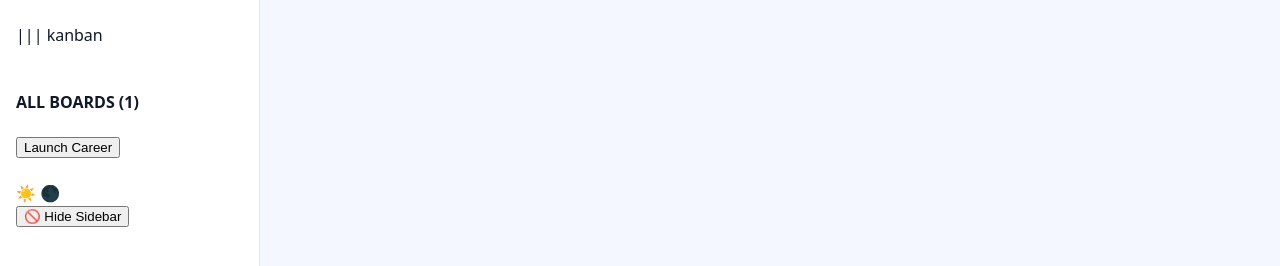
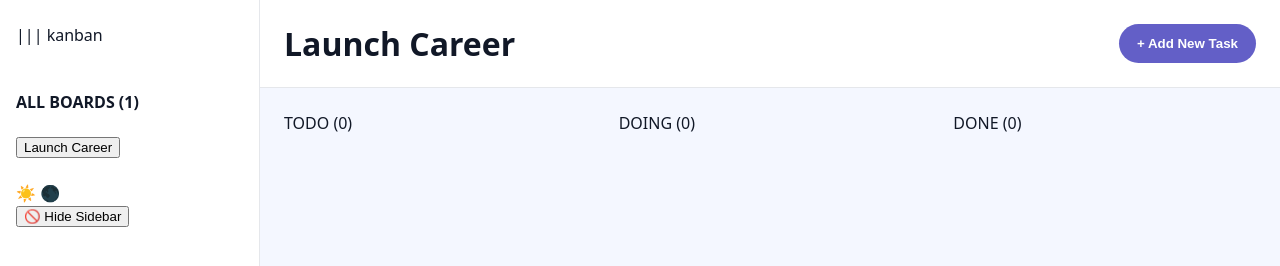
Before and after one commit to JydieCPT/JAYDAN25099_PTO2505_GroupA_Jay-Dee-Daniels_JSL05, a plain HTML site: page index.html in a window 1280 px wide. Shown: the top 266 px of the page. Drawn offline with Linux system fonts and the light colour scheme.

Commit message:
Add main task board layout with three status columns.

```diff
--- a/index.html
+++ b/index.html
@@ -39,3 +39,39 @@
 <button class="show-sidebar" id="showSidebarBtn" hidden>
   ☰ Show Sidebar
 </button>
+
+  <main class="main">
+  <header class="header">
+    <h1 id="boardTitle">Launch Career</h1>
+    <button class="btn primary" id="addTaskBtn">+ Add New Task</button>
+  </header>
+
+  <section class="columns">
+    <div class="column" data-status="todo">
+      <header class="column-header">
+        <span class="dot dot-blue"></span>
+        <span class="title">TODO</span>
+        <span class="count" id="count-todo">(0)</span>
+      </header>
+      <div class="tasks" id="col-todo"></div>
+    </div>
+
+    <div class="column" data-status="doing">
+      <header class="column-header">
+        <span class="dot dot-purple"></span>
+        <span class="title">DOING</span>
+        <span class="count" id="count-doing">(0)</span>
+      </header>
+      <div class="tasks" id="col-doing"></div>
+    </div>
+
+    <div class="column" data-status="done">
+      <header class="column-header">
+        <span class="dot dot-green"></span>
+        <span class="title">DONE</span>
+        <span class="count" id="count-done">(0)</span>
+      </header>
+      <div class="tasks" id="col-done"></div>
+    </div>
+  </section>
+</main>
```
